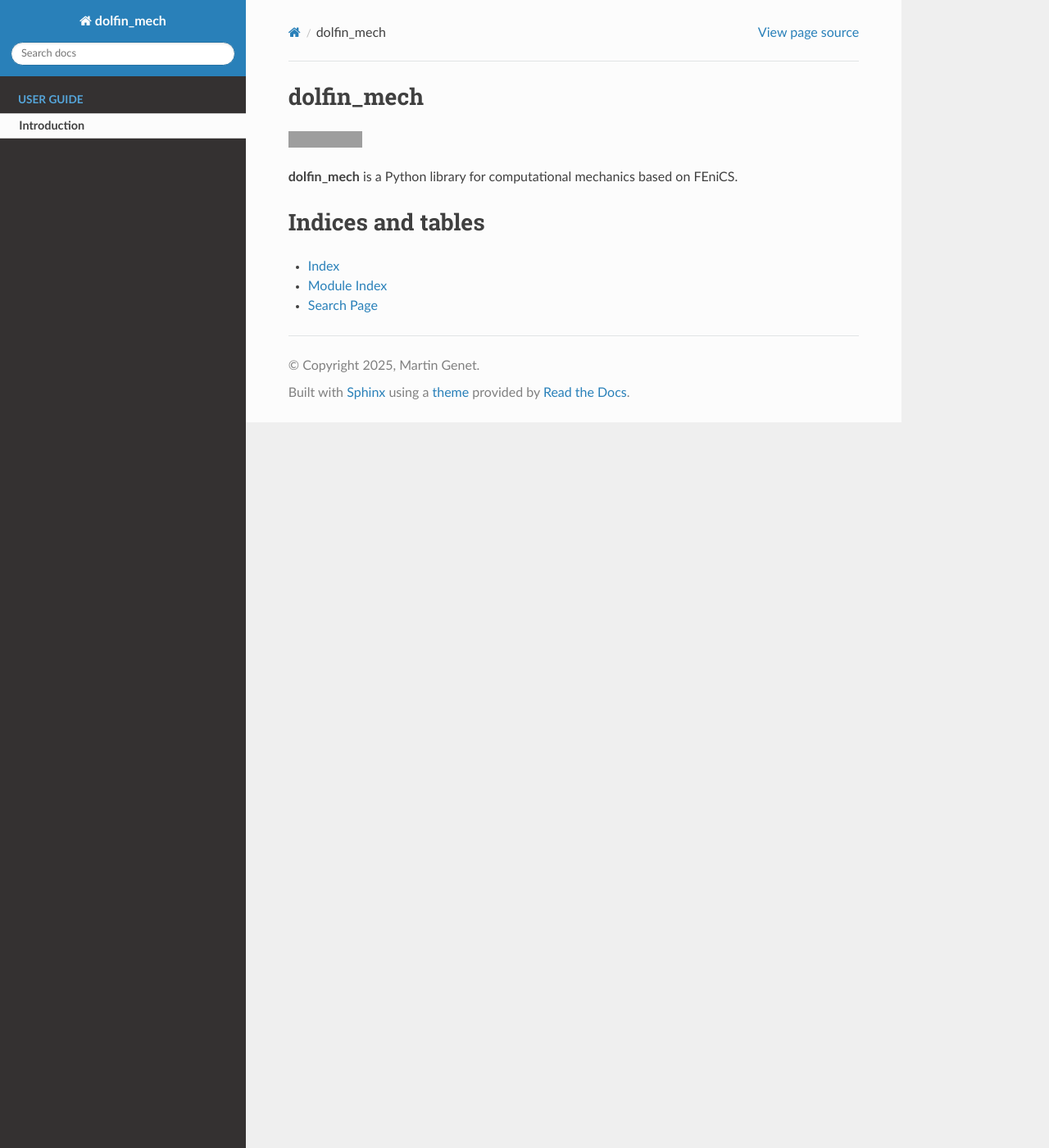
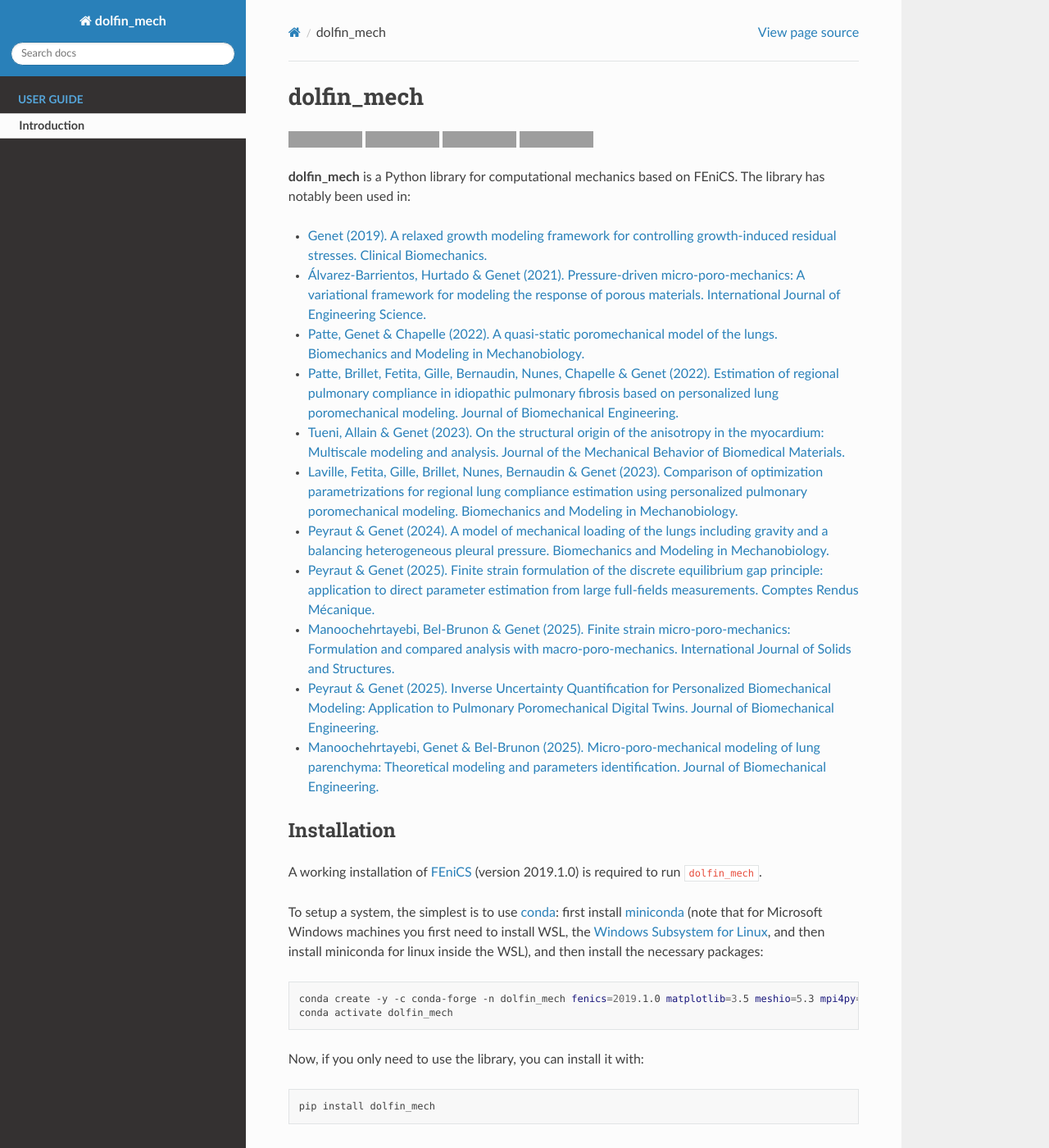
Before and after one commit to Th0masLavigne/dolfin_mech_doc, a Sphinx documentation site: the page built from docs/index.rst, in a window 1280 px wide and 1400 px high. Shown: the whole window at 82% size. Built offline with Sphinx 7.4.7 and the Read the Docs theme 3.1.0, drawn with Linux system fonts in a browser that asks for light colours; pages that are not in the unit, such as notebooks, are missing from menus; some of the changed text lies outside the part shown; grey boxes are pictures that could not be loaded.

```diff
--- a/docs/conf.py
+++ b/docs/conf.py
@@ -37,3 +37,5 @@
 
 # Empêcher Sphinx de planter sur les erreurs d'importation mineures
 autodoc_inherit_docstrings = True
+
+add_module_names = False # Prevents showing the full path (dolfin_mech.Kinematics) in titles
--- a/docs/index.rst
+++ b/docs/index.rst
@@ -1,10 +1,54 @@
 dolfin_mech
 ===========
 
+.. image:: https://zenodo.org/badge/DOI/10.5281/zenodo.8010870.svg?style=flat-square
+   :target: https://doi.org/10.5281/zenodo.8010870
+.. image:: https://img.shields.io/pypi/v/dolfin-mech.svg?style=flat-square
+   :target: https://pypi.org/project/dolfin-mech
 .. image:: https://img.shields.io/github/license/mgenet/dolfin_mech
    :target: https://github.com/mgenet/dolfin_mech/blob/master/LICENSE
+.. image:: https://static.pepy.tech/badge/dolfin-mech
+   :target: https://pepy.tech/projects/dolfin-mech
 
-**dolfin_mech** is a Python library for computational mechanics based on FEniCS.
+**dolfin_mech** is a Python library for computational mechanics based on FEniCS. The library has notably been used in:
+
+* `Genet (2019). A relaxed growth modeling framework for controlling growth-induced residual stresses. Clinical Biomechanics. <https://doi.org/10.1016/j.clinbiomech.2019.08.015>`_
+* `Álvarez-Barrientos, Hurtado & Genet (2021). Pressure-driven micro-poro-mechanics: A variational framework for modeling the response of porous materials. International Journal of Engineering Science. <https://doi.org/10.1016/j.ijengsci.2021.103586>`_
+* `Patte, Genet & Chapelle (2022). A quasi-static poromechanical model of the lungs. Biomechanics and Modeling in Mechanobiology. <https://doi.org/10.1007/s10237-021-01547-0>`_
+* `Patte, Brillet, Fetita, Gille, Bernaudin, Nunes, Chapelle & Genet (2022). Estimation of regional pulmonary compliance in idiopathic pulmonary fibrosis based on personalized lung poromechanical modeling. Journal of Biomechanical Engineering. <https://doi.org/10.1115/1.4054106>`_
+* `Tueni, Allain & Genet (2023). On the structural origin of the anisotropy in the myocardium: Multiscale modeling and analysis. Journal of the Mechanical Behavior of Biomedical Materials. <https://doi.org/10.1016/j.jmbbm.2022.105600>`_
+* `Laville, Fetita, Gille, Brillet, Nunes, Bernaudin & Genet (2023). Comparison of optimization parametrizations for regional lung compliance estimation using personalized pulmonary poromechanical modeling. Biomechanics and Modeling in Mechanobiology. <https://doi.org/10.1007/s10237-023-01691-9>`_
+* `Peyraut & Genet (2024). A model of mechanical loading of the lungs including gravity and a balancing heterogeneous pleural pressure. Biomechanics and Modeling in Mechanobiology. <https://doi.org/10.1007/s10237-024-01876-w>`_
+* `Peyraut & Genet (2025). Finite strain formulation of the discrete equilibrium gap principle: application to direct parameter estimation from large full-fields measurements. Comptes Rendus Mécanique. <https://doi.org/10.5802/crmeca.279>`_
+* `Manoochehrtayebi, Bel-Brunon & Genet (2025). Finite strain micro-poro-mechanics: Formulation and compared analysis with macro-poro-mechanics. International Journal of Solids and Structures. <https://doi.org/10.1016/j.ijsolstr.2025.113354>`_
+* `Peyraut & Genet (2025). Inverse Uncertainty Quantification for Personalized Biomechanical Modeling: Application to Pulmonary Poromechanical Digital Twins. Journal of Biomechanical Engineering. <https://doi.org/10.1115/1.4068578>`_
+* `Manoochehrtayebi, Genet & Bel-Brunon (2025). Micro-poro-mechanical modeling of lung parenchyma: Theoretical modeling and parameters identification. Journal of Biomechanical Engineering. <https://doi.org/10.1115/1.4070036>`_
+
+Installation
+------------
+
+A working installation of `FEniCS <https://fenicsproject.org>`_ (version 2019.1.0) is required to run ``dolfin_mech``.
+
+To setup a system, the simplest is to use `conda <https://conda.io>`_: first install `miniconda <https://docs.conda.io/projects/miniconda/en/latest>`_ (note that for Microsoft Windows machines you first need to install WSL, the `Windows Subsystem for Linux <https://learn.microsoft.com/en-us/windows/wsl/install>`_, and then install miniconda for linux inside the WSL), and then install the necessary packages:
+
+.. code-block:: bash
+
+   conda create -y -c conda-forge -n dolfin_mech fenics=2019.1.0 matplotlib=3.5 meshio=5.3 mpi4py=3.1.3 numpy=1.23 pandas=1.3 pip python=3.10 vtk=9.2
+   conda activate dolfin_mech
+
+Now, if you only need to use the library, you can install it with:
+
+.. code-block:: bash
+
+   pip install dolfin_mech
+
+But if you need to develop within the library, you need to install an editable version of the sources:
+
+.. code-block:: bash
+
+   git clone https://github.com/mgenet/dolfin_mech.git
+   pip install -e dolfin_mech/.
+
 
 .. toctree::
    :maxdepth: 2
@@ -18,7 +62,7 @@
    :caption: API Reference
    :hidden:
 
-   modules
+   dolfin_mech
 
 
 Indices and tables
```
Also changed, not shown: 1 other file.
